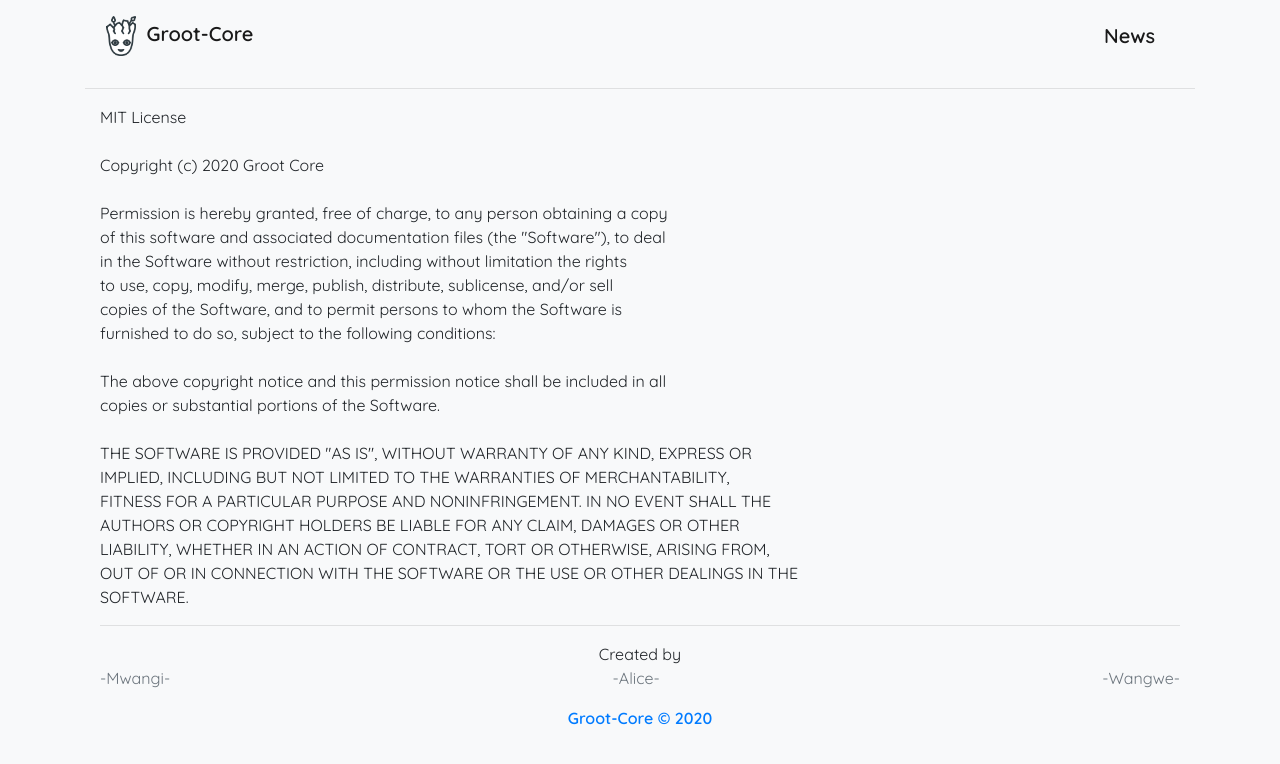
After one commit to wwangwe/Covid-19-Updates, a Django app: page /license/ in a window 1280 px wide. The commit adds this page. Shown: the top 764 px of the page. Run offline with Django 3.2, Linux system fonts and the light colour scheme; some libraries are stand-ins or nearby versions.

Commit message:
license page

```diff
--- /dev/null
+++ b/analysis/templates/analysis/license.html
@@ -0,0 +1,30 @@
+{% extends 'base.html' %}
+
+{% block title %} MIT License {% endblock title %}
+
+{% block content %}
+<div class="container">
+    MIT License <br><br>
+
+    Copyright (c) 2020 Groot Core <br><br>
+
+    Permission is hereby granted, free of charge, to any person obtaining a copy <br>
+    of this software and associated documentation files (the "Software"), to deal<br>
+    in the Software without restriction, including without limitation the rights<br>
+    to use, copy, modify, merge, publish, distribute, sublicense, and/or sell<br>
+    copies of the Software, and to permit persons to whom the Software is<br>
+    furnished to do so, subject to the following conditions: <br><br>
+
+    The above copyright notice and this permission notice shall be included in all <br>
+    copies or substantial portions of the Software. <br><br>
+
+    THE SOFTWARE IS PROVIDED "AS IS", WITHOUT WARRANTY OF ANY KIND, EXPRESS OR<br>
+    IMPLIED, INCLUDING BUT NOT LIMITED TO THE WARRANTIES OF MERCHANTABILITY,<br>
+    FITNESS FOR A PARTICULAR PURPOSE AND NONINFRINGEMENT. IN NO EVENT SHALL THE<br>
+    AUTHORS OR COPYRIGHT HOLDERS BE LIABLE FOR ANY CLAIM, DAMAGES OR OTHER<br>
+    LIABILITY, WHETHER IN AN ACTION OF CONTRACT, TORT OR OTHERWISE, ARISING FROM,<br>
+    OUT OF OR IN CONNECTION WITH THE SOFTWARE OR THE USE OR OTHER DEALINGS IN THE<br>
+    SOFTWARE.
+
+</div>
+{% endblock content %}
--- a/analysis/urls.py
+++ b/analysis/urls.py
@@ -1,10 +1,11 @@
 from django.urls import path
-from analysis.views import index, news, article
+from analysis.views import index, news, article, license
 
 app_name = 'analysis'
 
 urlpatterns = [
     path('', index, name='index'),
+    path('license/', license, name='license'),
     path('news/', news, name='news'),
     path('news/article/<str:url>/', article, name='article'),
 ]
--- a/analysis/views.py
+++ b/analysis/views.py
@@ -42,6 +42,9 @@ def summary(request):
 def index(request):
     context = summary(request)
     return render(request, 'analysis/index.html', context)
+
+def license(request):
+    return render(request, 'analysis/license.html')
 
 def news(request):
     header = ({'User-Agent':
--- a/templates/base.html
+++ b/templates/base.html
@@ -43,14 +43,14 @@
         {% block content %}{% endblock content %}
         <footer class="footer">
             <div class="container text-center">
+                <hr>
                 <p>
                     <span>Created by</span><br>
                     <span class="text-secondary float-left">-Mwangi-</span>
                     <span class="text-secondary">-Alice-</span>
                     <span class="text-secondary float-right">-Wangwe-</span>
                 </p>
-                <p><b>Groot-Core &copy 2020</b></p>
-                <hr>
+                <p><b><a href="{% url 'analysis:license' %}" target="_blank">Groot-Core &copy 2020</a></b></p>
             </div>
         </footer>
         <!-- Optional JavaScript -->
```
